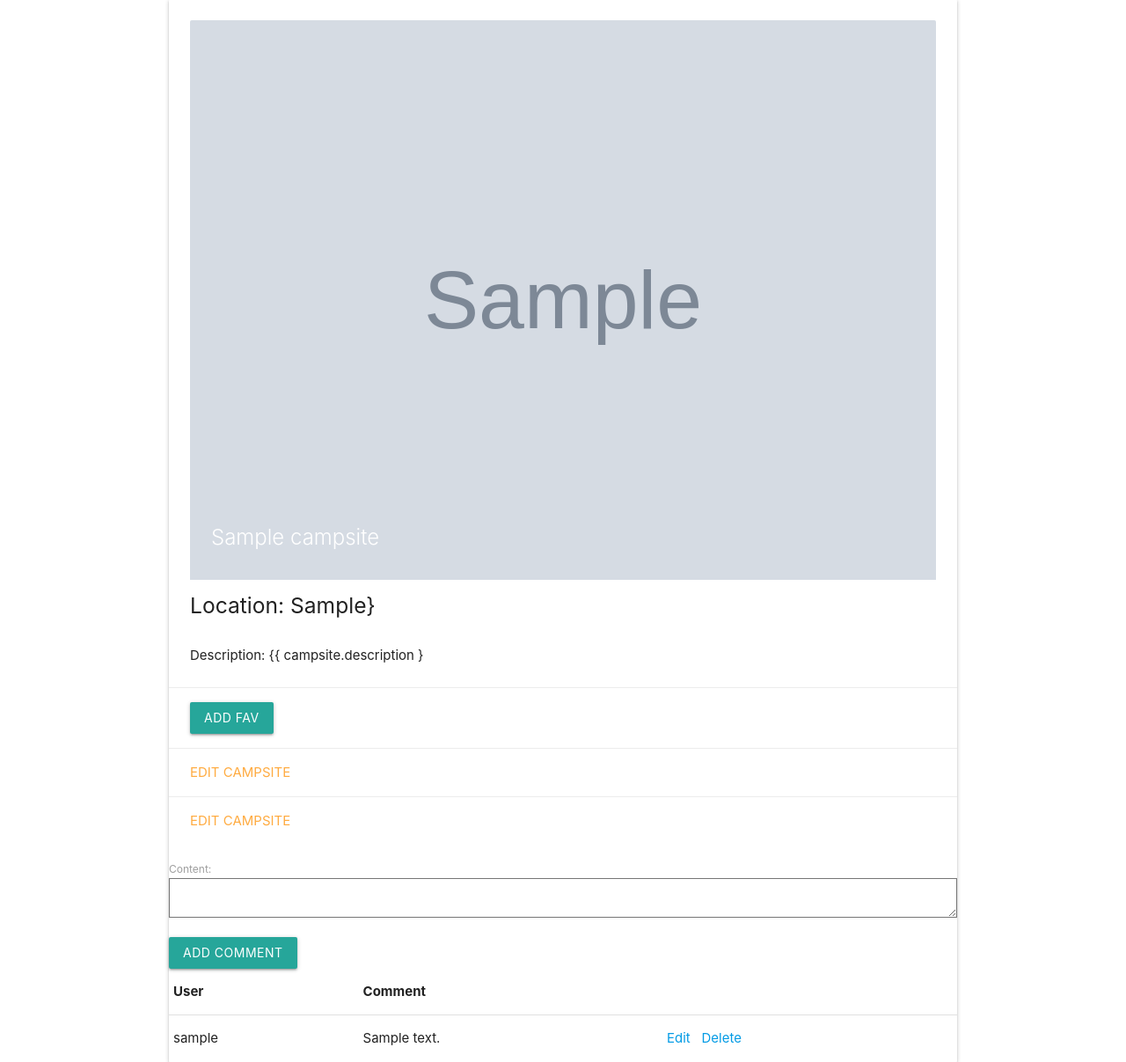
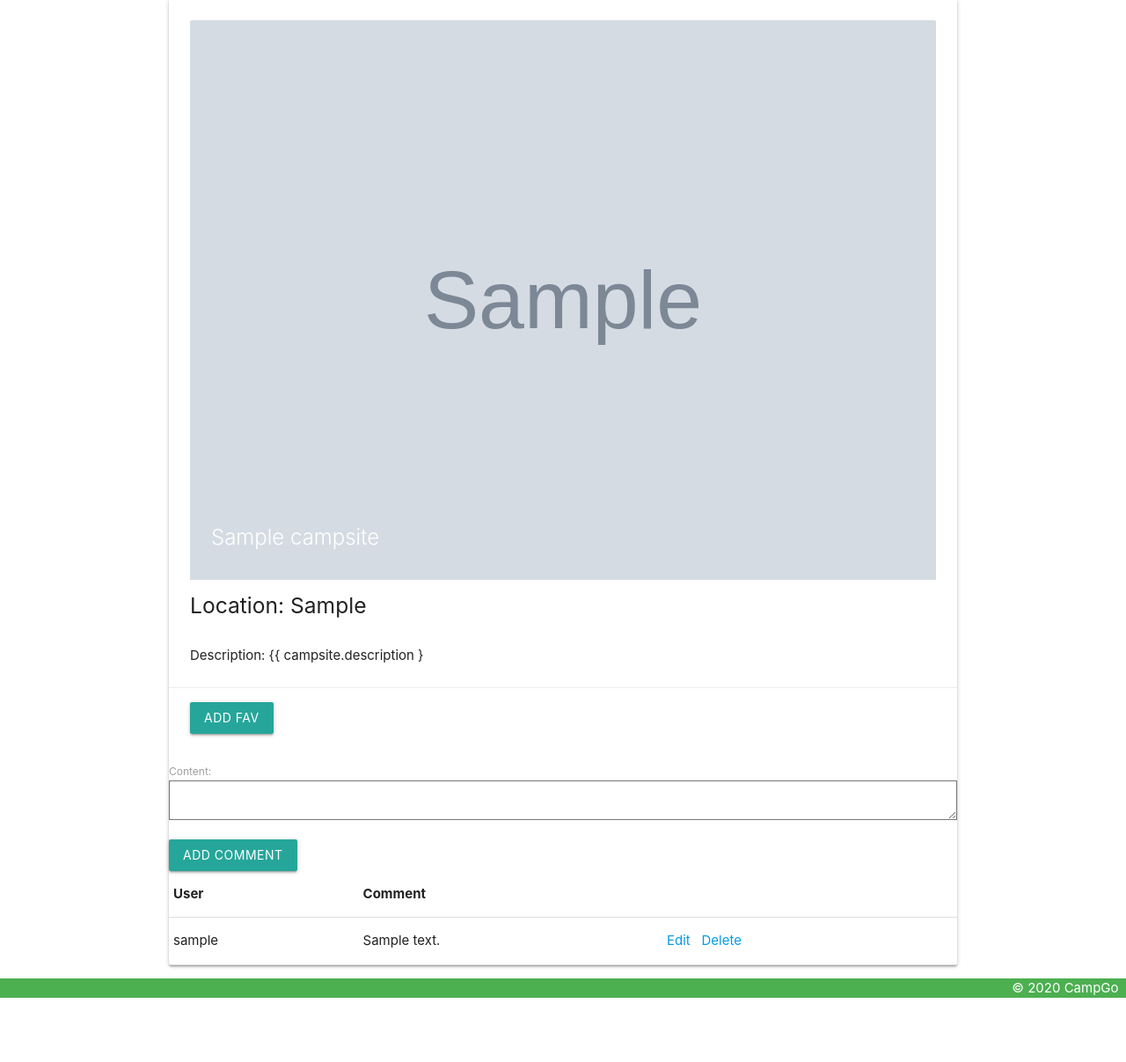
Before and after one commit to xxiao77/CampGo, a Django app: page /camp_show/1/ in a window 1280 px wide. Shown: the part 73-1280 px from the top of the page at 88% size. After the commit the page ends 1207 px from the top, so only its background shows below. Run offline with Django 3.2, Linux system fonts and the light colour scheme; a user stored in the database is signed in; tables that the repository leaves empty hold one stand-in row (values such as "Sample post"); grey boxes marked "Sample" are stand-in pictures; parts of the project's set-up code (start-up, migrations or seed data) failed here and were passed over.

Commit message:
TPXXRD Add owner field to Campsite model to enable authorization

```diff
--- a/main_app/models.py
+++ b/main_app/models.py
@@ -8,6 +8,7 @@
   location = models.CharField(max_length=1000)
   description = models.TextField()
   img_url = models.TextField()
+  owner = models.CharField(max_length=50)
   users = models.ManyToManyField(User)
 
   def __str__(self):
--- a/main_app/templates/campgo/show.html
+++ b/main_app/templates/campgo/show.html
@@ -9,7 +9,7 @@
       <img src="{{ campsite.img_url }}">
       <span class="card-title">{{ campsite.name }}</span>
     </div>
-    <h5>Location: {{ campsite.location }}}</h5><br>
+    <h5>Location: {{ campsite.location }}</h5><br>
     <p>Description: {{ campsite.description }</p>
   </div>
   <div class="card-action">
@@ -18,10 +18,7 @@
       <button type="submit" class="btn">Add Fav</button>
     </form>
   </div>
-  <div class="card-action">
-    <a href="{% url 'camp_edit' campsite.id %}">Edit Campsite</a>
-  </div>
-  {% if user.id %}
+  {% if campsite.owner == user.username %}
     <div class="card-action">
       <a href="{% url 'camp_edit' campsite.id %}">Edit Campsite</a>
     </div>
--- a/main_app/views.py
+++ b/main_app/views.py
@@ -38,7 +38,7 @@
   model = Campsite
   fields = ['name', 'location', 'img_url', 'description']
   def form_valid(self, form):
-    form.instance.user = self.request.user
+    form.instance.owner = self.request.user.id
     return super().form_valid(form)
 
 @login_required
@@ -89,6 +89,9 @@
 
 @login_required
 def add_fav(request, campsite_id):
+  user = request.user
+  campsite = Campsite.objects.get(id=campsite_id)
+  user.campsite_set.add(campsite)
   success_url="/camp_show/{campsite_id}/"
 
 @login_required
@@ -97,6 +100,6 @@
   campsites = user.campsite_set.all()
   return render(
     request,
-    'campgo/main_app/favlist.html',
+    'main_app/favlist.html',
     { 'campsites': campsites }
   )
```
